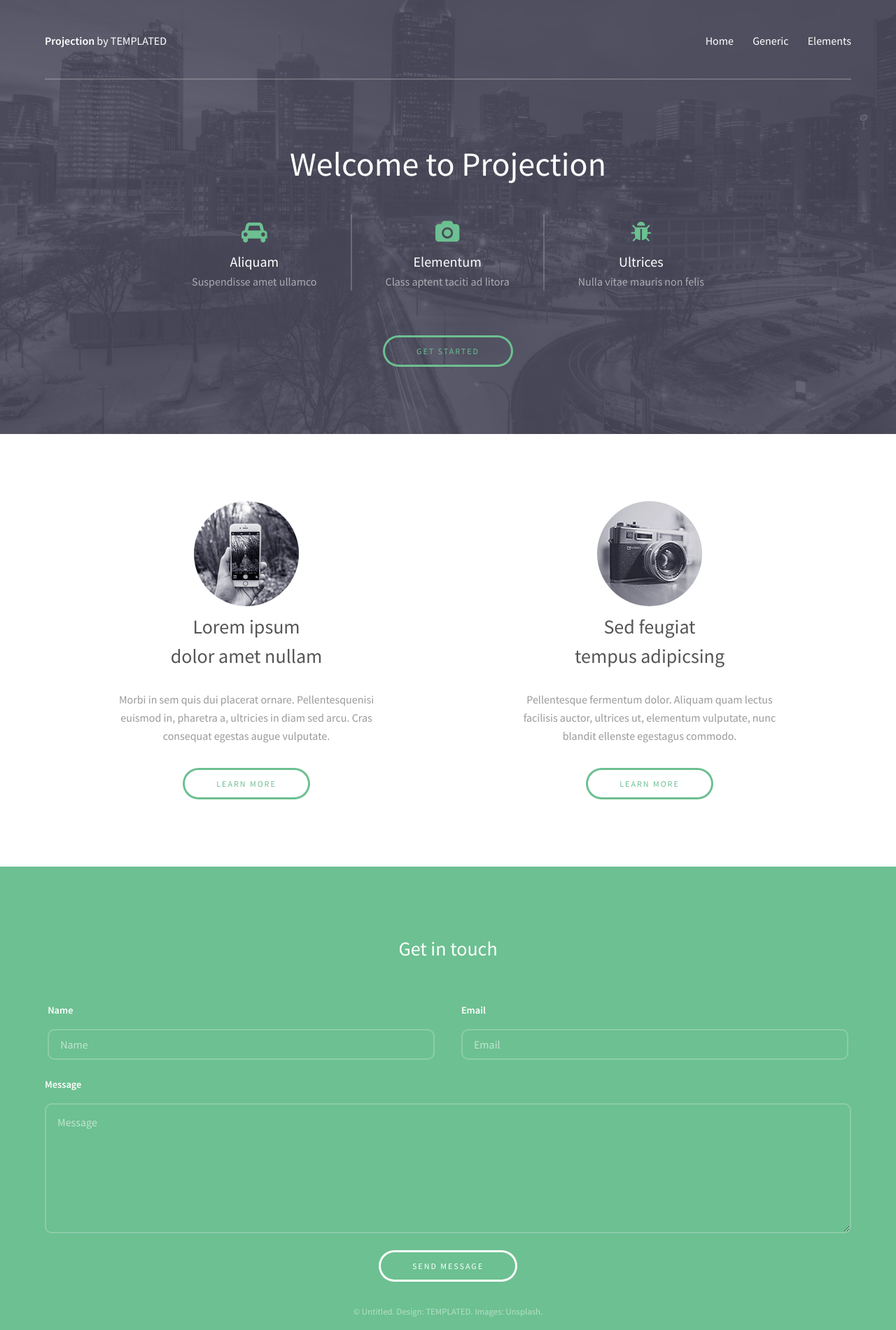
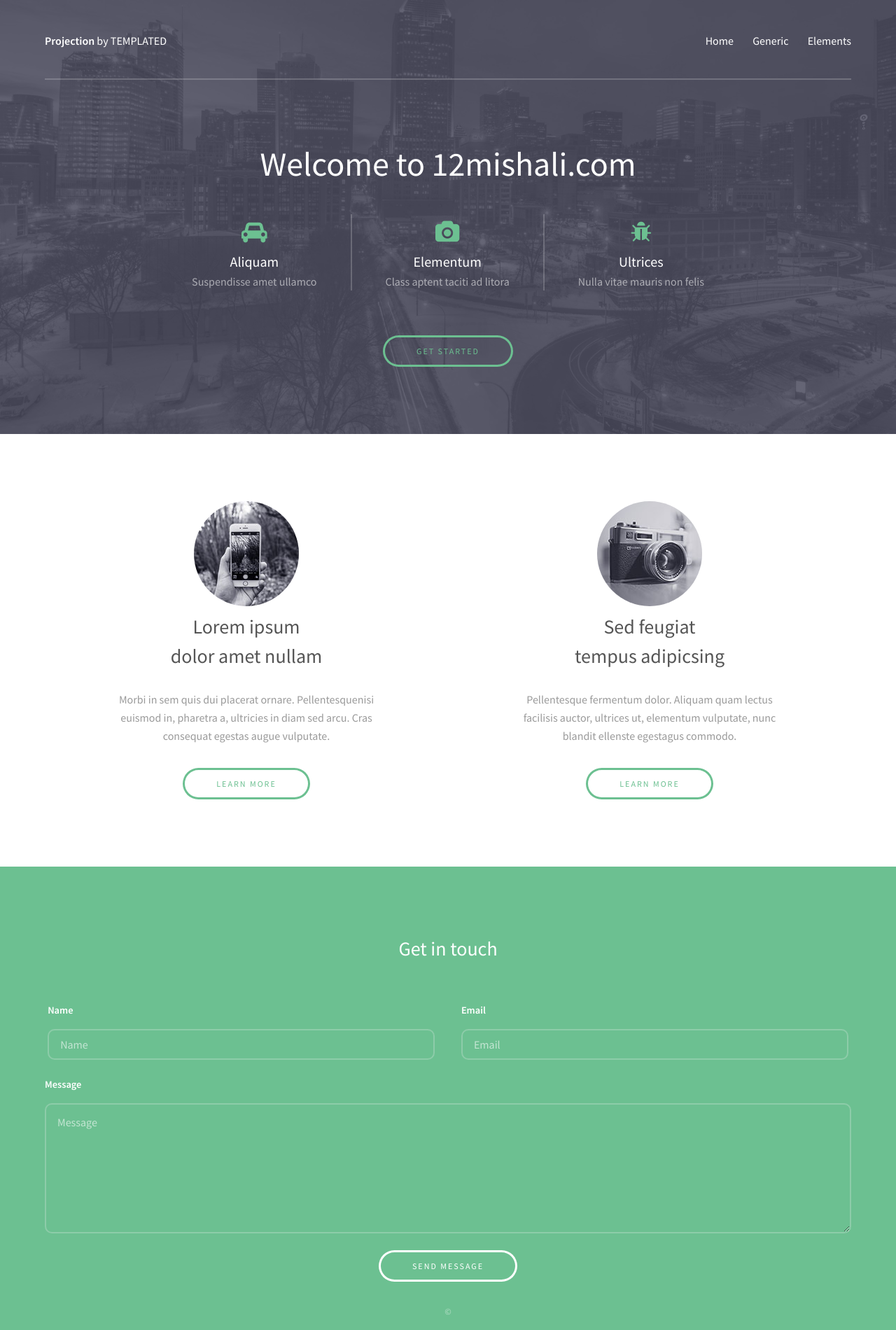
Before and after one commit to faysalislam/pgb, a plain HTML site: page index.html in a window 1280 px wide. Shown: the whole page at 70% size. Drawn offline with Linux system fonts and the light colour scheme.

Commit message:
Update index.html

```diff
--- a/index.html
+++ b/index.html
@@ -6,7 +6,7 @@
 -->
 <html>
 	<head>
-		<title>Projection by TEMPLATED</title>
+		<title>12mishali.com</title>
 		<meta charset="utf-8" />
 		<meta name="viewport" content="width=device-width, initial-scale=1" />
 		<link rel="stylesheet" href="assets/css/main.css" />
@@ -30,7 +30,7 @@
 			<section id="banner">
 				<div class="inner">
 					<header>
-						<h1>Welcome to Projection</h1>
+						<h1>Welcome to 12mishali.com</h1>
 					</header>
 
 					<div class="flex ">
@@ -120,7 +120,7 @@
 					</form>
 
 					<div class="copyright">
-						&copy; Untitled. Design: <a href="https://templated.co">TEMPLATED</a>. Images: <a href="https://unsplash.com">Unsplash</a>.
+						&copy; <a href="https:facebook.com/nakshajoypur</a>.
 					</div>
 
 				</div>
```
